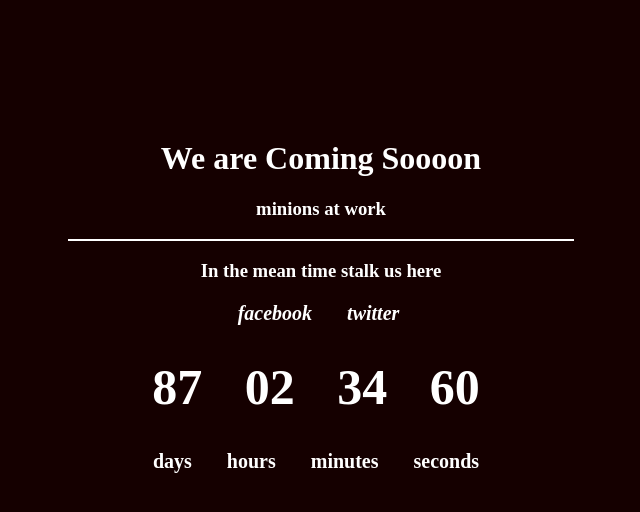
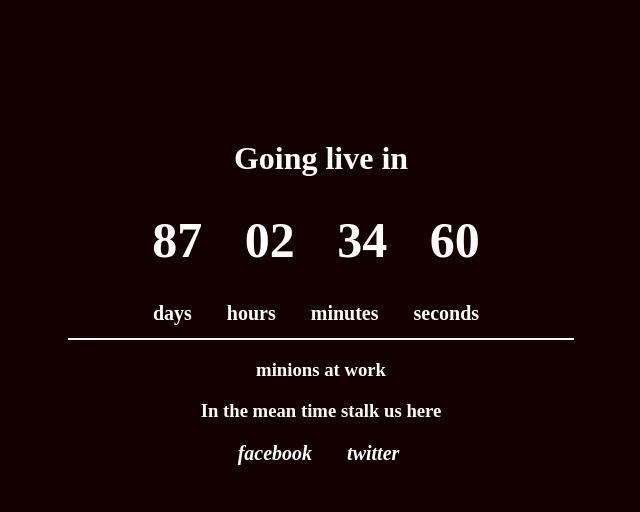
Before and after one commit to sattastudd/khanabolo, a plain HTML site: page index.html in a window 1280 px wide. Shown: the whole page, without its empty margins (319-959 px from the left). Drawn offline with Linux system fonts and the light colour scheme.

Commit message:
last modification sacchi me for today

```diff
--- a/index.html
+++ b/index.html
@@ -49,19 +49,27 @@ i:hover{
 <body ng-controller="foodController" bgcolor="#150000">
       <div class="alignCenter">
           <div>
-            <h1>
-              <font color="white">We are Coming Soooon</font>
-            </h1>
+          <h1><font color="white">Going live in</font></h1>
+          <h1 class="fontsize50 rpad10">
+            <font class="rpad30" color="white"><font ng-show="showZeroDays" color="white">0</font>{{daysLeft}}</font>
+            <font class="rpad30" color="white"><font ng-show="showZeroHours" color="white">0</font>{{hoursLeft}}</font>
+            <font class="rpad30" color="white"><font ng-show="showZeroMinutes" color="white">0</font>{{minutesLeft}}</font>
+            <font color="white"><font ng-show="showZeroSeconds" color="white">0</font>{{secondsLeft}}</font>
+          </h1>
+          <h1 class="fontsize rpad10">
+            <font class="rpad30" color="white">days</font>
+            <font class="rpad30" color="white">hours</font>
+            <font class="rpad30" color="white">minutes</font>
+            <font color="white">seconds</font>
+          </h1>
           </div>
           <div>
-            <h3>
+            <div class="border"></div>
+          </div>
+          <div>
+           <h3>
              <font color="white">minions at work</font>
             </h3>
-            <div class="border">
-
-            </div>
-          </div>
-          <div>
           <h3>
             <font color="white">In the mean time stalk us here</font>
           </h3>
@@ -71,18 +79,6 @@ i:hover{
             <font ng-click="fbPage()" class="rpad30 mouseover" color="white"><i>facebook</i></font>
             <font ng-click="twitterPage()" class="rpad30 mouseover" color="white"><i ng-click="twitterPage()">twitter</i></font>
           </h3>
-          <h1 class="fontsize50 rpad10">
-            <font class="rpad30" color="white"><font ng-show="showZeroDays" color="white">0</font>{{daysLeft}}</font>
-            <font class="rpad30" color="white"><font ng-show="showZeroHours" color="white">0</font>{{hoursLeft}}</font>
-            <font class="rpad30" color="white"><font ng-show="showZeroMinues" color="white">0</font>{{minutesLeft}}</font>
-            <font color="white"><font ng-show="showZeroSeconds" color="white">0</font>{{secondsLeft}}</font>
-          </h1>
-          <h1 class="fontsize rpad10">
-            <font class="rpad30" color="white">days</font>
-            <font class="rpad30" color="white">hours</font>
-            <font class="rpad30" color="white">minutes</font>
-            <font color="white">seconds</font>
-          </h1>
         </div>
       </div>
 
```
